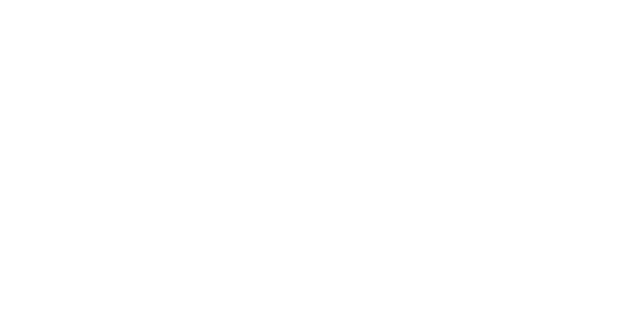
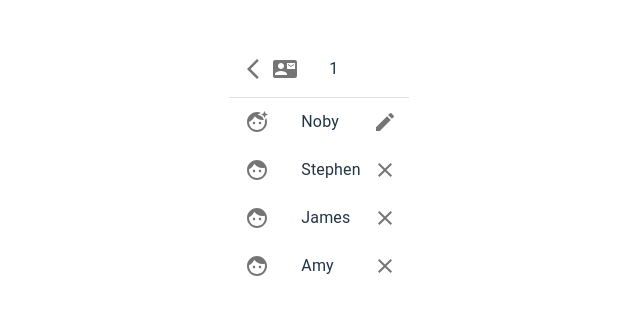
Before and after one commit to playdat-es/spyfall, a React (Vite) app in the folder frontend/: page /1 in a window 1280 px wide. Before the commit this address had no page. Shown: the part 235-550 px from the top of the page, without its empty margins (321-961 px from the left). Built offline with nearby package versions, Linux system fonts and the light colour scheme.

Commit message:
Change route of lobbypage to be the dynamic path based on the lobby code

```diff
--- a/frontend/src/main.tsx
+++ b/frontend/src/main.tsx
@@ -10,7 +10,7 @@
     <BrowserRouter>
       <Routes>
         <Route path="/" element={<HomePage />} />
-        <Route path="/lobby" element={<LobbyPage />} />
+        <Route path="/:lobbyCode" element={<LobbyPage />} />
       </Routes>
     </BrowserRouter>
   </StrictMode>,
--- a/frontend/src/pages/LobbyPage.tsx
+++ b/frontend/src/pages/LobbyPage.tsx
@@ -1,6 +1,6 @@
 import { Box, IconButton, List, ListItem, ListItemIcon, ListItemText } from "@mui/material"
 import { ArrowBackIosNew, ContactMail } from "@mui/icons-material"
-import { useNavigate } from "react-router-dom"
+import { useNavigate, useParams } from "react-router-dom"
 import PlayerListItem from "../molecules/PlayerListItem"
 
 // DUMMY DATA
@@ -24,6 +24,7 @@
 
 function LobbyPage() {
   const navigate = useNavigate()
+  const { lobbyCode } = useParams()
   // Fetch players in lobby here
   const {creator, users} = lobbyData
   // Get user (DEBUG VALUE FOR NOW)
@@ -41,7 +42,7 @@
               <ListItemIcon>
                   <ContactMail />
               </ListItemIcon>
-              <ListItemText primary={lobbyData.uuid} />
+              <ListItemText primary={lobbyCode} />
           </ListItem>
           <PlayerListItem playerName={creator.name} isCreator={true} canEdit={isUserCreator} canKick={false} />
           {users.map((player) => player != creator && <PlayerListItem playerName={player.name} isCreator={false} canEdit={player == user} canKick={isUserCreator} />)}
```
